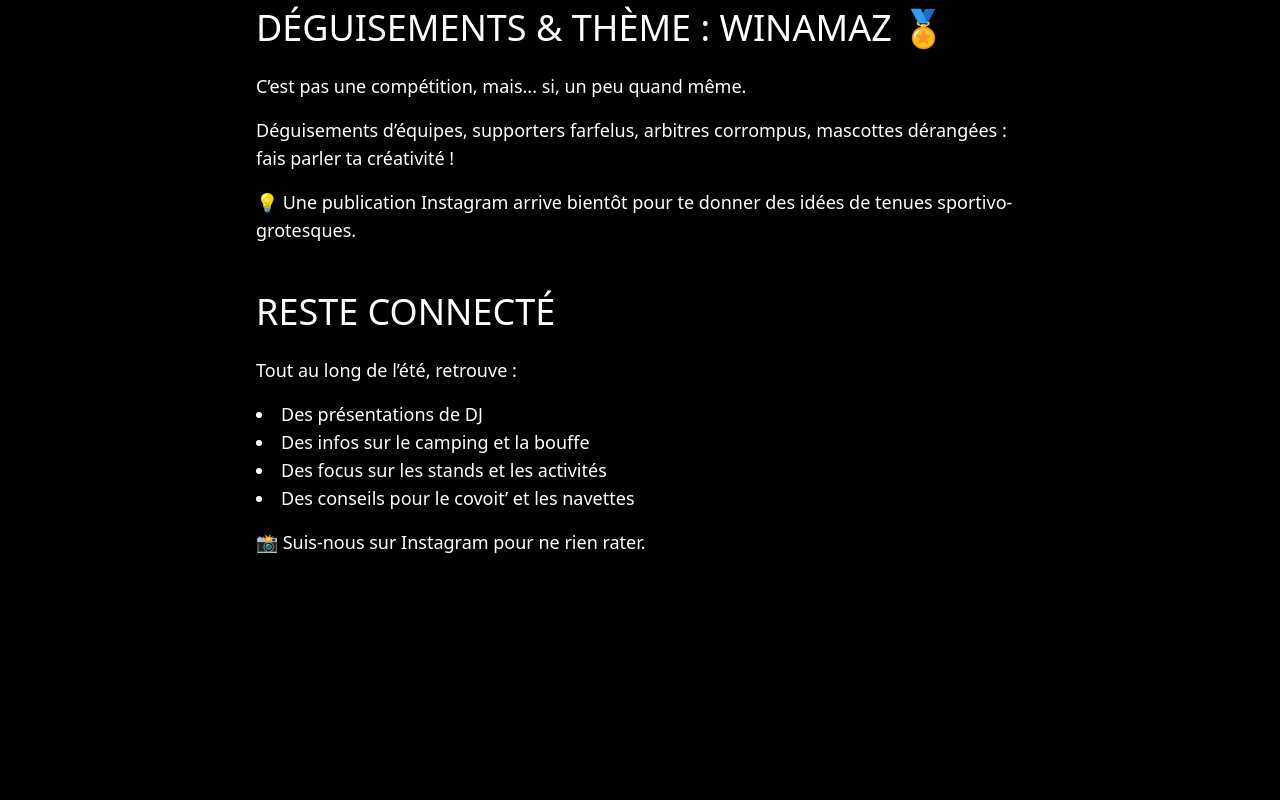
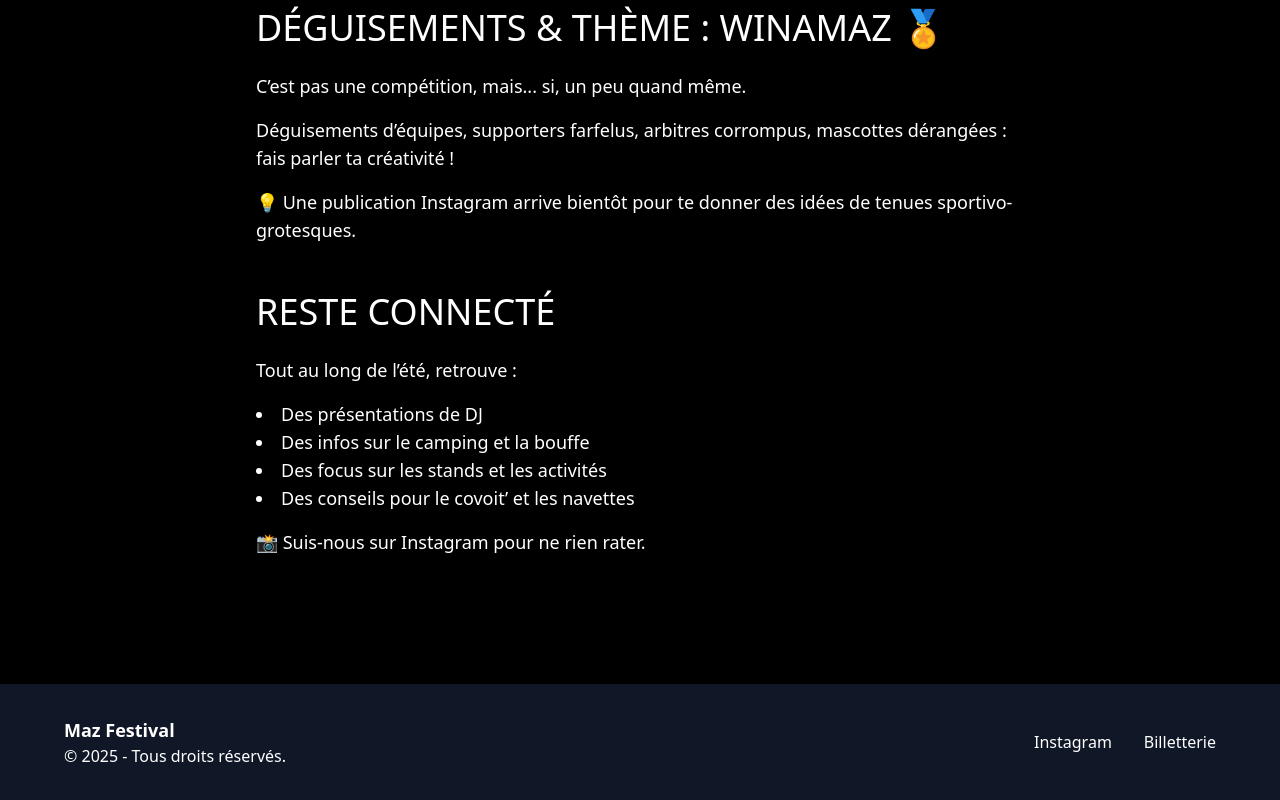
Before and after one commit to Erwan33800/maz, a Next.js app: page /infos-pratiques in a window 1280 px wide. Shown: the part 2196-2996 px from the top of the page. Before the commit the page ends 2816 px from the top, so only its background shows below. Built offline with nearby package versions, Linux system fonts and the light colour scheme.

Commit message:
fix(footer): addd footer to pages

```diff
--- a/src/app/billetterie/page.tsx
+++ b/src/app/billetterie/page.tsx
@@ -1,6 +1,7 @@
 import Link from 'next/link';
 import Image from 'next/image';
 import MobileMenu from '@/components/layout/MobileMenu';
+import Footer from '@/components/layout/Footer';
 
 export default function BilletteriePage() {
   return (
@@ -47,6 +48,7 @@
           </Link>
         </div>
       </div>
+      <Footer />
     </div>
   );
 }
--- a/src/app/infos-pratiques/page.tsx
+++ b/src/app/infos-pratiques/page.tsx
@@ -1,6 +1,7 @@
 import Link from 'next/link';
 import Image from 'next/image';
 import MobileMenu from '@/components/layout/MobileMenu';
+import Footer from '@/components/layout/Footer';
 
 const SectionTitle = ({ id, children }: { id: string; children: React.ReactNode }) => (
   <h2 id={id} className="text-4xl font-anton uppercase mt-12 mb-6 scroll-mt-24">
@@ -132,6 +133,7 @@
           </section>
         </div>
       </div>
+      <Footer />
     </div>
   );
 }
--- a/src/app/programmation/page.tsx
+++ b/src/app/programmation/page.tsx
@@ -1,5 +1,6 @@
 import Image from 'next/image';
 import MobileMenu from '@/components/layout/MobileMenu';
+import Footer from '@/components/layout/Footer';
 
 export default function ProgrammationPage() {
   return (
@@ -31,6 +32,8 @@
           <p className="text-2xl text-center">La programmation sera dévoilée prochainement...</p>
         </div>
       </div>
+
+      <Footer />
     </div>
   );
 }
```
